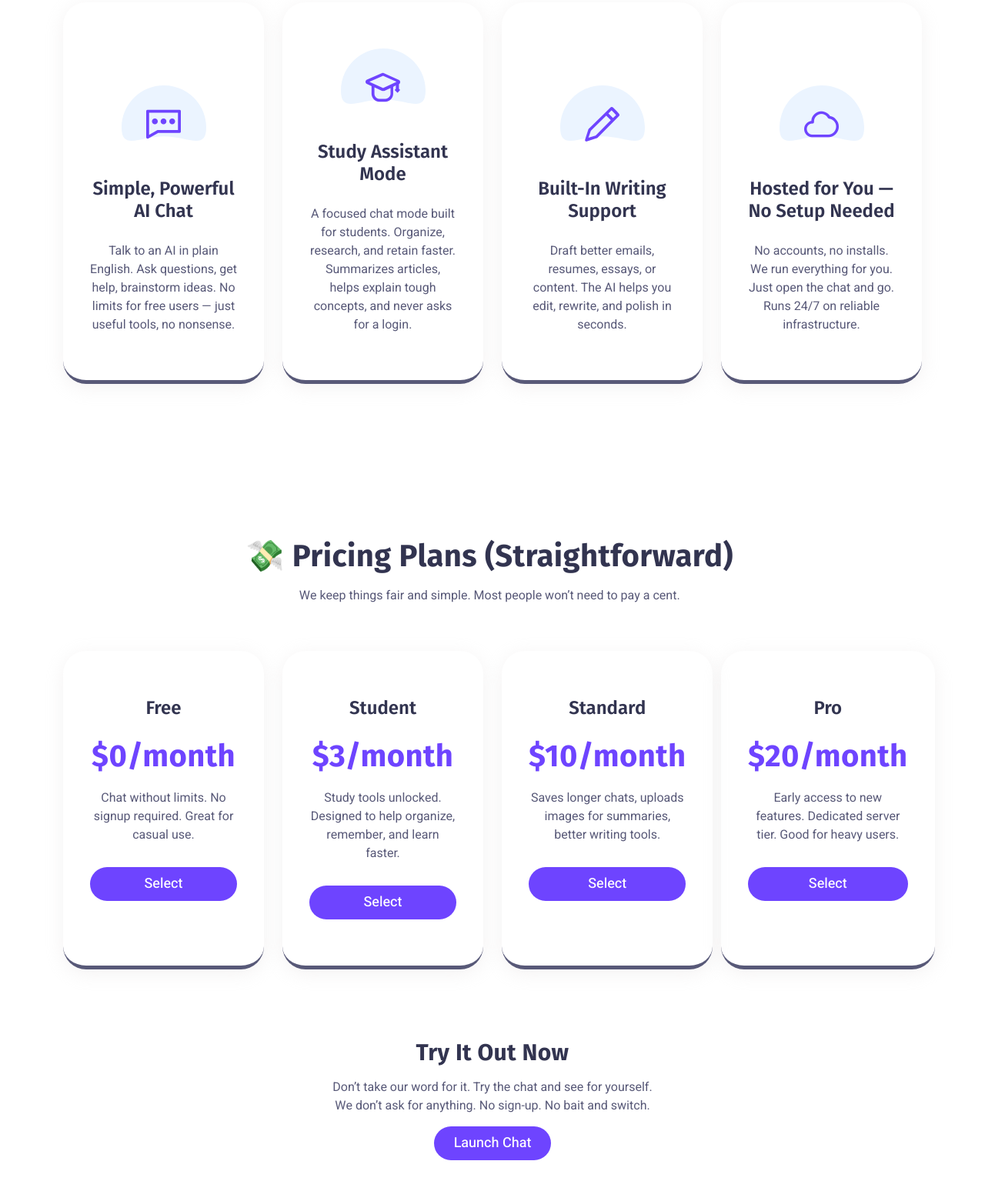
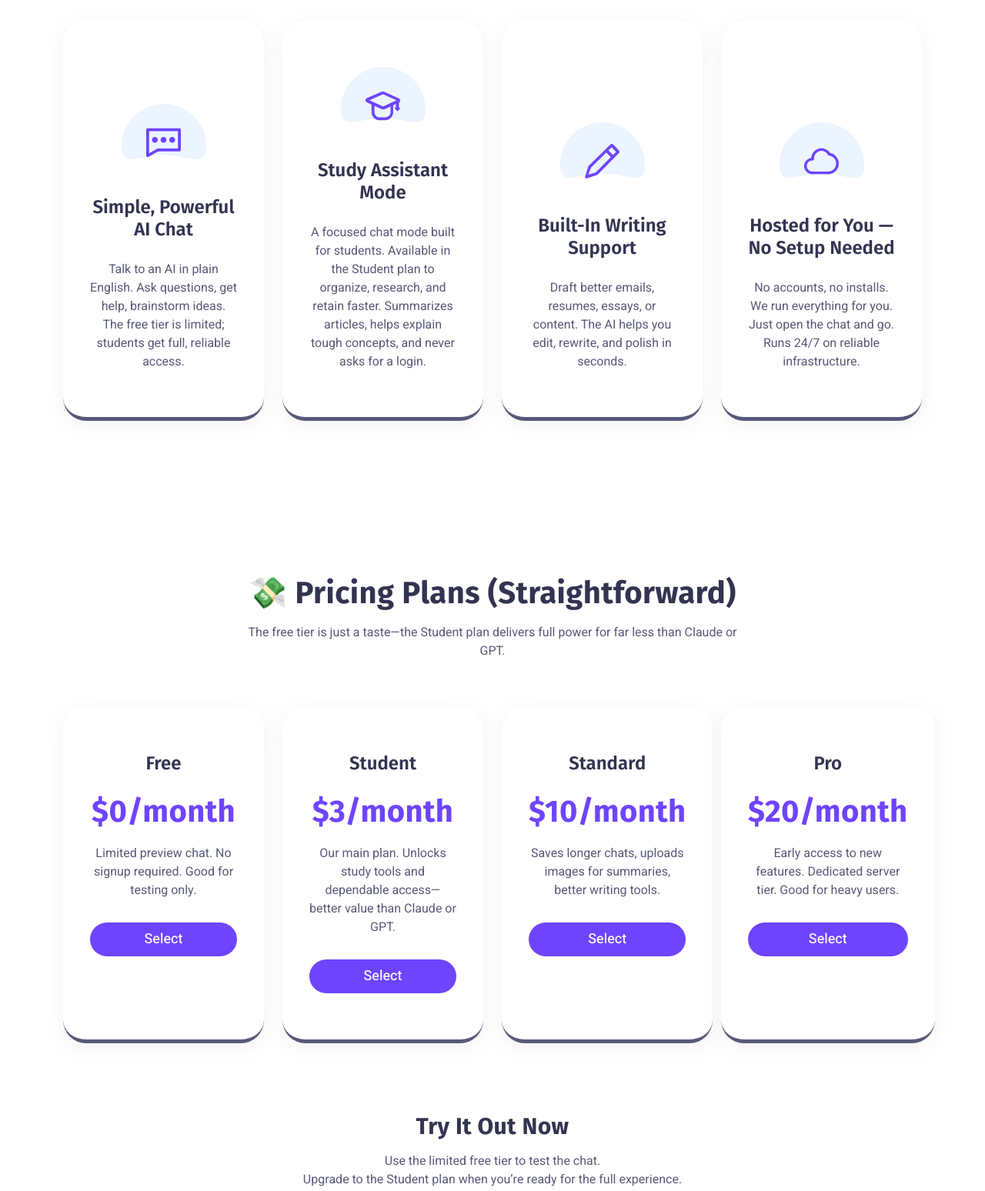
Before and after one commit to Detin-tech/Site_1, a website: page index.html in a window 1280 px wide. Shown: the part 940-2488 px from the top of the page at 77% size. Drawn offline with Linux system fonts and the light colour scheme; a script that the page names is missing.

Commit message:
Update pricing copy to highlight student plan

```diff
--- a/index.html
+++ b/index.html
@@ -4,7 +4,7 @@
     <meta charset="utf-8" />
     <meta http-equiv="x-ua-compatible" content="ie=edge" />
     <title>Prosper Spot - Real AI Chat</title>
-    <meta name="description" content="Talk to an AI that actually works—no gimmicks, no confusing limits, no corporate snooping." />
+    <meta name="description" content="Talk to an AI that actually works—limited free tier to test, student plan gives full power at better value than Claude or GPT, with no corporate snooping." />
     <meta name="viewport" content="width=device-width, initial-scale=1" />
     <!-- Place favicon.ico in the root directory -->
     <!-- ========================= CSS here ========================= -->
@@ -100,8 +100,8 @@
             <div class="col-lg-6">
               <div class="hero-content-wrapper">
                 <h2 class="mb-30 wow fadeInUp" data-wow-delay=".2s">Talk to an AI That Actually Works.</h2>
-                <p class="mb-30 wow fadeInUp" data-wow-delay=".4s">Real answers. Real utility. No gimmicks, no confusing limits, no corporate snooping.<br>Powered by open-source tools. Hosted by us. Simple as that.</p>
-                <a href="https://chat.prosperspot.com" class="button button-lg radius-50 wow fadeInUp" data-wow-delay=".6s">Start Chatting – It&rsquo;s Free</a>
+                <p class="mb-30 wow fadeInUp" data-wow-delay=".4s">Real answers. Real utility. The free tier gives a taste, but the Student plan delivers full value with no corporate snooping.<br>Powered by open-source tools. Hosted by us. Simple as that.</p>
+                <a href="https://chat.prosperspot.com" class="button button-lg radius-50 wow fadeInUp" data-wow-delay=".6s">Start Chatting – Try Free Tier</a>
               </div>
             </div>
           </div>
@@ -117,7 +117,7 @@
           <div class="col-xxl-5 col-xl-5 col-lg-7 col-md-8">
             <div class="section-title text-center mb-60">
               <h3 class="mb-15 wow fadeInUp" data-wow-delay=".2s">What We Offer</h3>
-              <p class="wow fadeInUp" data-wow-delay=".4s">No limits for free users — just useful tools, no nonsense.</p>
+              <p class="wow fadeInUp" data-wow-delay=".4s">A basic free tier lets you preview the tools; the Student plan unlocks everything.</p>
             </div>
           </div>
         </div>
@@ -132,7 +132,7 @@
               </div>
               <div class="content">
                 <h5>Simple, Powerful AI Chat</h5>
-                <p>Talk to an AI in plain English. Ask questions, get help, brainstorm ideas. No limits for free users — just useful tools, no nonsense.</p>
+                <p>Talk to an AI in plain English. Ask questions, get help, brainstorm ideas. The free tier is limited; students get full, reliable access.</p>
               </div>
             </div>
           </div>
@@ -146,7 +146,7 @@
               </div>
               <div class="content">
                 <h5>Study Assistant Mode</h5>
-                <p>A focused chat mode built for students. Organize, research, and retain faster. Summarizes articles, helps explain tough concepts, and never asks for a login.</p>
+                <p>A focused chat mode built for students. Available in the Student plan to organize, research, and retain faster. Summarizes articles, helps explain tough concepts, and never asks for a login.</p>
               </div>
             </div>
           </div>
@@ -189,7 +189,7 @@
           <div class="col-xxl-6 col-xl-7 col-lg-8">
             <div class="section-title text-center mb-60">
               <h3 class="mb-15">💸 Pricing Plans (Straightforward)</h3>
-              <p>We keep things fair and simple. Most people won&rsquo;t need to pay a cent.</p>
+              <p>The free tier is just a taste—the Student plan delivers full power for far less than Claude or GPT.</p>
             </div>
           </div>
         </div>
@@ -199,7 +199,7 @@
               <div class="content">
                 <h5>Free</h5>
                 <h3>$0<span>/month</span></h3>
-                <p>Chat without limits. No signup required. Great for casual use.</p>
+                <p>Limited preview chat. No signup required. Good for testing only.</p>
                 <a href="https://chat.prosperspot.com" class="button radius-30 mt-15">Select</a>
               </div>
             </div>
@@ -209,7 +209,7 @@
               <div class="content">
                 <h5>Student</h5>
                 <h3>$3<span>/month</span></h3>
-                <p>Study tools unlocked. Designed to help organize, remember, and learn faster.</p>
+                <p>Our main plan. Unlocks study tools and dependable access—better value than Claude or GPT.</p>
                 <a href="https://prosperspot.lemonsqueezy.com/checkout/buy/12345" class="button radius-30 mt-15 lemonsqueezy-button">Select</a>
               </div>
             </div>
@@ -238,7 +238,7 @@
         <div class="row">
           <div class="col-12 mt-40 d-flex flex-column align-items-center text-center">
             <h4 class="mb-15">Try It Out Now</h4>
-            <p>Don&rsquo;t take our word for it. Try the chat and see for yourself.<br>We don&rsquo;t ask for anything. No sign-up. No bait and switch.</p>
+            <p>Use the limited free tier to test the chat.<br>Upgrade to the Student plan when you&rsquo;re ready for the full experience.</p>
             <a href="https://chat.prosperspot.com" class="button radius-30 mt-15">Launch Chat</a>
           </div>
         </div>
```
